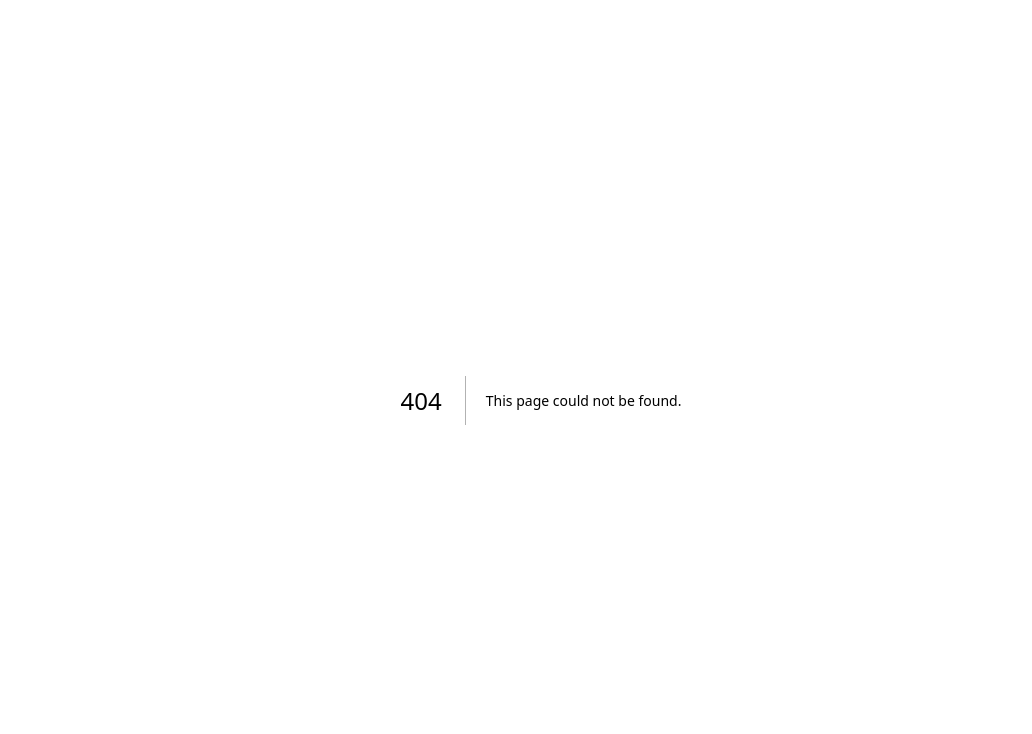
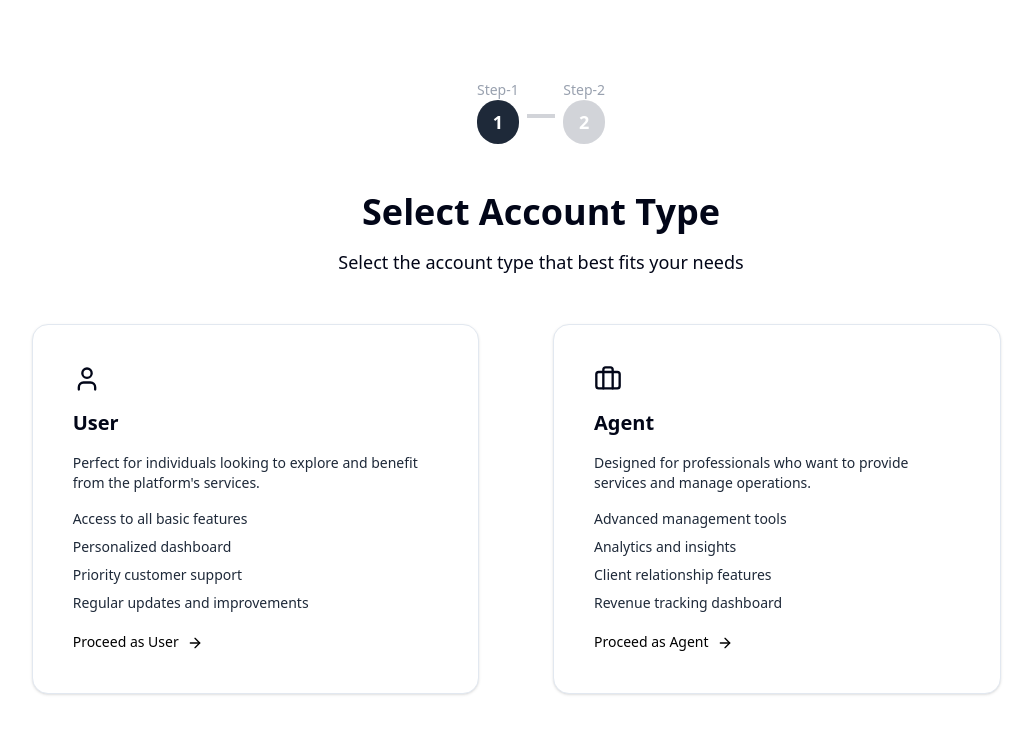
Before and after one commit to Real-Estate-Project-x/web-v2, a Next.js app: page /select-account in a window 1280 px wide. Before the commit this address had no page. Shown: the top 734 px of the page, without its empty margins (99-1131 px from the left). Built offline with nearby package versions, Linux system fonts and the light colour scheme.

Commit message:
initial flow of agent signup

```diff
--- a/src/app/confirm-email/page.tsx
+++ b/src/app/confirm-email/page.tsx
@@ -1,11 +1,14 @@
 
 import AuthLayout from "@/components/layout/auth";
 import ConfirmEmailForm from "@/components/onboarding/confirm-email";
+import { Suspense } from "react";
 
 export default function ConfirmEmail() {
   return (
-    <AuthLayout>
-      <ConfirmEmailForm/>
-    </AuthLayout>
+    <Suspense>
+      <AuthLayout>
+        <ConfirmEmailForm/>
+      </AuthLayout>
+    </Suspense>
   );
 }
--- a/src/app/login/page.tsx
+++ b/src/app/login/page.tsx
@@ -1,11 +1,14 @@
 
 import AuthLayout from "@/components/layout/auth";
 import LoginForm from "@/components/onboarding/login";
+import { Suspense } from "react";
 
 export default function LoginPage() {
   return (
-    <AuthLayout>
-      <LoginForm/>
-    </AuthLayout>
+    <Suspense>
+      <AuthLayout>
+        <LoginForm/>
+      </AuthLayout>
+    </Suspense>
   );
 }
--- a/src/app/reset-password/page.tsx
+++ b/src/app/reset-password/page.tsx
@@ -1,11 +1,14 @@
 
 import AuthLayout from "@/components/layout/auth";
 import ResetPasswordForm from "@/components/onboarding/reset-password";
+import { Suspense } from "react";
 
 export default function Home() {
   return (
-    <AuthLayout>
-      <ResetPasswordForm/>
-    </AuthLayout>
+    <Suspense>
+      <AuthLayout>
+        <ResetPasswordForm/>
+      </AuthLayout>
+    </Suspense>
   );
 }
--- /dev/null
+++ b/src/app/select-account/page.tsx
@@ -0,0 +1,11 @@
+
+import { SelectAccountTypeOnboarding } from "@/components/onboarding/select-account";
+import { Suspense } from "react";
+
+export default function SelectAccountPage() {
+  return (
+    <Suspense>
+        <SelectAccountTypeOnboarding/>
+    </Suspense>
+  );
+}
--- a/src/app/signUp/page.tsx
+++ b/src/app/signUp/page.tsx
@@ -1,11 +1,14 @@
 
 import AuthLayout from "@/components/layout/auth";
 import SignUpForm from "@/components/onboarding/signUp";
+import { Suspense } from "react";
 
 export default function Home() {
   return (
-    <AuthLayout>
-      <SignUpForm/>
-    </AuthLayout>
+    <Suspense>
+      <AuthLayout>
+        <SignUpForm/>
+      </AuthLayout>
+    </Suspense>
   );
 }
--- a/src/components/Agency/components/Agent-viewings/index.tsx
+++ b/src/components/Agency/components/Agent-viewings/index.tsx
@@ -1,7 +1,7 @@
 'use client';
 
 
-import React, { useState } from "react";
+import React, { useEffect, useState } from "react";
 import { Card, CardContent, CardDescription, CardHeader, CardTitle } from "@/components/ui/card";
 import { Button } from "@/components/ui/button";
 import { Badge } from "@/components/ui/badge";
@@ -20,8 +20,8 @@ import {
   Eye,
   MessageCircle
 } from "lucide-react";
-import { agentDashboardData } from "../..";
 import Link from "next/link";
+import { axiosInstance } from "@/lib/axios-interceptor";
 
 interface Viewing {
   id: string;
@@ -138,8 +138,8 @@ const Viewings = () => {
       switch (sortBy) {
         case "date":
           return new Date(a.date + " " + a.time).getTime() - new Date(b.date + " " + b.time).getTime();
-        case "client":
-          return a.clientName.localeCompare(b.clientName);
+        // case "client":
+        //   return a.clientName.localeCompare(b.clientName);
         case "price":
           return b.price - a.price;
         case "status":
@@ -152,6 +152,24 @@ const Viewings = () => {
   const upcomingViewings = viewings.filter(v => v.status === "upcoming" || v.status === "confirmed").length;
   const pendingViewings = viewings.filter(v => v.status === "pending").length;
   const completedViewings = viewings.filter(v => v.status === "completed").length;
+
+  useEffect(() => {
+    axiosInstance.get('/fee-setup/VIRTUAL_PROPERTY_VIEWING_FEE')
+    .then(response => {
+      console.log("Fee setup data:", response.data);
+    }).catch(error => {
+      console.error("Error fetching fee setup data:", error);
+    });
+
+    //f3c8e0c9-1a43-4dc5-b47b-ff5e3626a58e
+    axiosInstance.get(`/agent-property-viewing?feeSetupId=${'f3c8e0c9-1a43-4dc5-b47b-ff5e3626a58e'}`)
+    .then(response => {
+      console.log("viewings:", response.data);
+    }).catch(error => {
+      console.error("Error fetching viewings:", error);
+    });
+
+  },[]);
 
   return (
     <div className="min-h-screen bg-background">
@@ -208,8 +226,8 @@ const Viewings = () => {
             </CardTitle>
           </CardHeader>
           <CardContent>
-            <div className="grid grid-cols-1 md:grid-cols-4 gap-4">
-              <div className="relative">
+            <div className="grid grid-cols-1 md:grid-cols-5 gap-4">
+              <div className="relative col-span-1 md:col-span-2">
                 <Search className="absolute left-3 top-1/2 transform -translate-y-1/2 text-gray-400 h-4 w-4" />
                 <Input
                   placeholder="Search by property or client..."
@@ -220,26 +238,27 @@ const Viewings = () => {
               </div>
 
               <Select value={statusFilter} onValueChange={setStatusFilter}>
-                <SelectTrigger>
+                <SelectTrigger className="w-full">
                   <SelectValue placeholder="Filter by status" />
                 </SelectTrigger>
                 <SelectContent>
-                  <SelectItem value="all">All Statuses</SelectItem>
+                  <SelectItem value="all">All</SelectItem>
                   <SelectItem value="upcoming">Upcoming</SelectItem>
                   <SelectItem value="confirmed">Confirmed</SelectItem>
                   <SelectItem value="pending">Pending</SelectItem>
                   <SelectItem value="completed">Completed</SelectItem>
                   <SelectItem value="cancelled">Cancelled</SelectItem>
+                  <SelectItem value="rescheduled">Rescheduled</SelectItem>
                 </SelectContent>
               </Select>
 
               <Select value={sortBy} onValueChange={setSortBy}>
-                <SelectTrigger>
+                <SelectTrigger className="w-full">
                   <SelectValue placeholder="Sort by" />
                 </SelectTrigger>
                 <SelectContent>
                   <SelectItem value="date">Sort by Date</SelectItem>
-                  <SelectItem value="client">Sort by Client</SelectItem>
+                  {/* <SelectItem value="client">Sort by Client</SelectItem> */}
                   <SelectItem value="price">Sort by Price</SelectItem>
                   <SelectItem value="status">Sort by Status</SelectItem>
                 </SelectContent>
@@ -346,14 +365,14 @@ const Viewings = () => {
                         }
                       </div>
                       <div className="flex gap-2">
-                        <Button size="sm" variant="outline">
+                        {/* <Button size="sm" variant="outline">
                           <Phone className="h-4 w-4 mr-2" />
                           Call
                         </Button>
                         <Button size="sm" variant="outline">
                           <MessageCircle className="h-4 w-4 mr-2" />
                           Message
-                        </Button>
+                        </Button> */}
                         <Button size="sm" variant="outline">
                           <Calendar className="h-4 w-4 mr-2" />
                           Reschedule
--- a/src/components/layout/auth.tsx
+++ b/src/components/layout/auth.tsx
@@ -1,7 +1,8 @@
 'use client';
 
-import Image from "next/image";
 import { FC, ReactNode } from "react";
+import { StepSetUpForOnboarding } from "../shared";
+import { usePathname, useSearchParams } from "next/navigation";
 
 // Hero real estate image (white concrete building during daytime)
 const HERO_IMG = "https://images.unsplash.com/photo-1518005020951-eccb494ad742?auto=format&fit=crop&w=900&q=80";
@@ -11,10 +12,13 @@ type props = {
 }
 const AuthLayout : FC<props> = ({children}) => {
   //bg-[#0253CC] bg-gradient-to-br from-purple-light to-white
-
+  const pathname = usePathname();
+  const type  =  useSearchParams()?.get('type');
+  console.log({pathname})
   return (
-    <div className="min-h-screen w-full flex items-center justify-center  md:p-8">
-      <div className="flex flex-col md:flex-row items-stretch rounded-2xl shadow-2xl overflow-hidden bg-white/70 backdrop-blur-sm border border-gray-100 max-w-4xl w-full">
+    <div className="h-screen w-full ">
+      <div className="w-full flex justify-center">
+        <div className="flex flex-col md:flex-row items-stretch overflow-hidden bg-white/70 backdrop-blur-sm border border-gray-100 w-full">
           {/* Left: Image - hidden on mobile */}
           <div className="hidden md:block md:w-1/2 relative">
             <img
@@ -31,8 +35,14 @@ const AuthLayout : FC<props> = ({children}) => {
             />
           </div>
           {/* Right: Signup Form */}
-        <div className="flex-grow flex items-center justify-center py-8 px-6 md:px-10 bg-white bg-opacity-90">
+          <div className="flex-grow flex items-start justify-center pb-8 px-6 md:px-10">
+            <div className="py-4">
+               {pathname?.includes('signUp') &&
+                  <StepSetUpForOnboarding pathname={pathname} type={type ?? ''}/>
+                }
               {children}
+            </div>
+          </div>
         </div>
       </div>
     </div>
--- a/src/components/onboarding/login.tsx
+++ b/src/components/onboarding/login.tsx
@@ -126,7 +126,7 @@ export default function LoginForm() {
 
         <p className="text-center text-gray-500 text-[13px]">
             Don&apos;t have an account?{" "}
-            <a href="/signUp" className="text-[14px] text-magenta-pink hover:underline font-medium transition-all">
+            <a href="/select-account" className="text-[14px] text-magenta-pink hover:underline font-medium transition-all">
             Sign&nbsp;up
             </a>
         </p>
--- /dev/null
+++ b/src/components/onboarding/select-account.tsx
@@ -0,0 +1,70 @@
+'use client';
+
+import { ArrowRight, Briefcase, User } from "lucide-react";
+import Link from "next/link";
+import { StepSetUpForOnboarding } from "../shared";
+import { usePathname } from "next/navigation";
+
+export const SelectAccountTypeOnboarding = () => {
+    const pathname = usePathname();
+
+    return(
+        <div className="w-full h-screen bg-white/30 flex justify-center items-start pt-20">
+            <div className="w-11/12 sm:w-10/12">
+               <StepSetUpForOnboarding pathname={pathname} type=""/>
+
+               <div className="w-full mx-auto p-6 text-center">
+                    <h1 className="text-4xl font-semibold mb-4">Select Account Type</h1>
+                    <p className="text-lg">Select the account type that best fits your needs</p>
+
+                    <div className="w-full grid md:grid-cols-2 gap-6 my-12">
+                        <div className="w-[90%] border bg-white rounded-2xl shadow-sm hover:shadow-md transform hover:-translate-y-1 transition p-10 text-left cursor-pointer">
+                           <User className="w-7 h-7"/>
+                           <h2 className="text-xl font-semibold py-4">User</h2>
+
+                           <p className="text-sm text-gray-800 font-thin">Perfect for individuals looking to explore and benefit from the platform's services.</p>
+
+                           <ul className="list-none text-gray-800 font-thin text-sm my-4 space-y-2">
+                            <li>Access to all basic features</li>
+                            <li>Personalized dashboard</li>
+                            <li>Priority customer support</li>
+                            <li>Regular updates and improvements</li>
+                           </ul>
+
+                            <Link href={'/signUp?type=USER'} className="text-black text-sm font-medium mt-4">
+                                <span>
+                                    Proceed as User
+                                    <ArrowRight className="inline-block ml-2 w-4 h-4"/>
+                                </span>
+                            </Link>
+
+                        </div>
+
+                        <div className="w-[90%] border bg-white rounded-2xl shadow-sm hover:shadow-md transform hover:-translate-y-1 transition p-10 text-left cursor-pointer">
+                           <Briefcase className="w-7 h-7"/>
+                           <h2 className="text-xl font-semibold py-4">Agent</h2>
+
+                           <p className="text-sm text-gray-800 font-thin">Designed for professionals who want to provide services and manage operations.</p>
+
+                           <ul className="list-none text-gray-800 font-thin text-sm my-4 space-y-2">
+                            <li>Advanced management tools</li>
+                            <li>Analytics and insights</li>
+                            <li>Client relationship features</li>
+                            <li>Revenue tracking dashboard</li>
+                           </ul>
+
+
+                            <Link href='/signUp?type=AGENT' className="text-black text-sm font-medium mt-4">
+                                <span>
+                                    Proceed as Agent
+                                    <ArrowRight className="inline-block ml-2 w-4 h-4"/>
+                                </span>
+                            </Link>
+                        </div>
+
+                    </div>
+               </div>
+            </div>
+        </div>
+    );
+}
--- a/src/components/onboarding/signUp.tsx
+++ b/src/components/onboarding/signUp.tsx
@@ -1,6 +1,6 @@
 "use client";
 
-import React, { useState } from "react";
+import React, { use, useState } from "react";
 import { Mail, Lock, User, Eye, EyeOff, Phone } from "lucide-react";
 import { Input } from "@/components/ui/input";
 import { Label } from "@/components/ui/label";
@@ -12,7 +12,7 @@ import {
   validatePassword,
   validatePhoneNumber,
 } from "../../../utils/helpers";
-import { useRouter } from "next/navigation";
+import {useRouter } from "next/navigation";
 import PhoneInput, { isValidPhoneNumber } from 'react-phone-number-input'
 import 'react-phone-number-input/style.css';
 
@@ -117,8 +117,8 @@ const SignUpForm: React.FC = () => {
   return (
     <form
       onSubmit={handleSubmitWithDelay}
-      className="bg-white rounded-xl p-8 flex flex-col gap-6 min-w-[400px] animate-fade-in-up w-full max-w-sm md:max-w-md"
-      style={{ boxShadow: "0 8px 32px rgba(155,135,245,0.15)" }}
+      className="flex flex-col gap-6 min-w-[400px] w-full max-w-sm md:max-w-lg"
+      // style={{ boxShadow: "0 8px 32px rgba(155,135,245,0.15)" }}
     >
       <h2 className="text-3xl font-playfair font-semibold text-primary mb-1">
         Create your account
@@ -305,7 +305,7 @@ const SignUpForm: React.FC = () => {
         {submitting ? "Signing Up..." : "Sign Up"}
       </button>
 
-      <p className="mt-2 text-center text-gray-500 text-[15px]">
+      <p className="text-center text-gray-500 text-[15px]">
         Already have an account?{" "}
         <a
           href="/login"
--- a/src/components/shared/index.tsx
+++ b/src/components/shared/index.tsx
@@ -106,3 +106,31 @@ export function HeartFilled(props: LucideProps) {
     </svg>
   );
 }
+
+export const StepSetUpForOnboarding = ({ pathname, type }: { pathname: string, type?:string }) => {
+  return (
+    <div data-pathname={pathname ?? undefined} data-type={type ?? undefined}>
+      {/* Step setup content for onboarding goes here */}
+      <section className="flex flex-row items-center justify-center mb-6 space-x-2 text-gray-400">
+        <div className="text-sm text-center">
+          <span className="py-1">Step-1</span>
+          <div className={`${pathname?.includes('select-account') ? 'bg-gray-800' : 'bg-gray-500/30'} text-white rounded-full py-2 px-4 text-lg font-semibold`}>1</div>
+        </div>
+        <div className={`${pathname?.includes('signUp') ? 'bg-gray-800' : 'bg-gray-500/30'} h-1 w-7 mt-2`}/>
+        <div className="text-sm text-center">
+          <span className="py-1">Step-2</span>
+          <div className={`${pathname?.includes('signUp') ? 'bg-gray-800' : 'bg-gray-500/30'} text-white rounded-full py-2 px-4 text-lg font-semibold`}>2</div>
+        </div>
+        {type && type === 'AGENT' && (
+          <>
+            <div className={`${pathname?.includes('complete-agent-signUp') ? 'bg-gray-800' : 'bg-gray-500/30'} h-1 w-7 mt-2`}/>
+            <div className="text-sm text-center">
+              <span className="py-1">Step-3</span>
+              <div className={`${pathname?.includes('complete-agent-signUp') ? 'bg-gray-800' : 'bg-gray-500/30'} text-white rounded-full py-2 px-4 text-lg font-semibold`}>3</div>
+            </div>
+          </>
+        )}
+      </section>
+    </div>
+  );
+};
```
Lines whose indentation alone changed are shown as unchanged.
